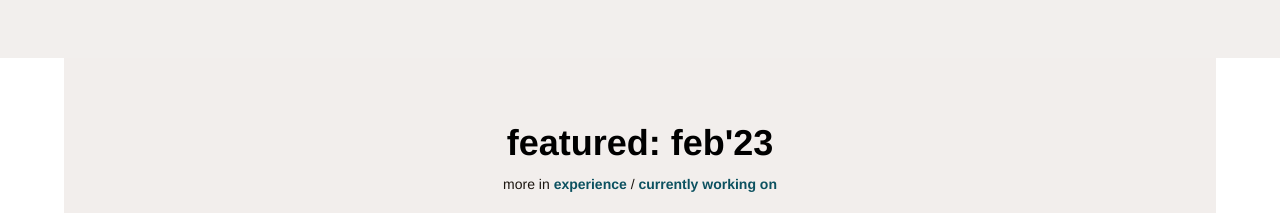
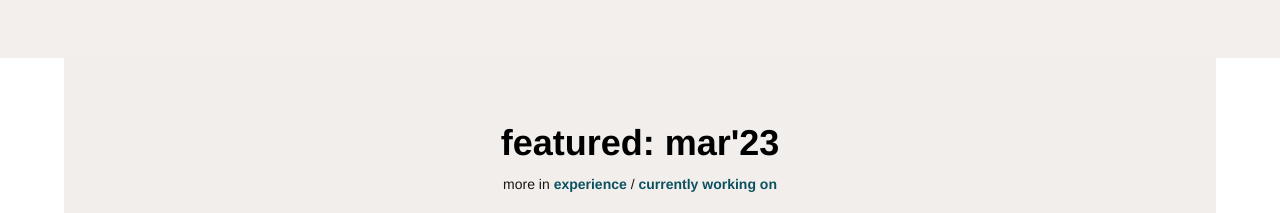
Before and after one commit to bendemonium/bendemonium.github.io, a plain HTML site: page index.html in a window 1280 px wide. Shown: the part 1020-1233 px from the top of the page. Drawn offline with nearby package versions, Linux system fonts and the light colour scheme.

Commit message:
Update index.html

```diff
--- a/index.html
+++ b/index.html
@@ -68,7 +68,7 @@
         <!-----featured-->
 
         <section class="featured">
-            <h1>featured: feb'23</h1>
+            <h1>featured: mar'23</h1>
             <p>more in <a href="exp.html">experience</a> / <a href="exp.html">currently working on</a></p>
 
             <div class="row">
```
